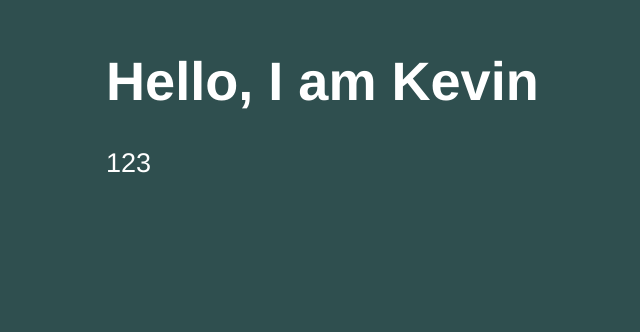
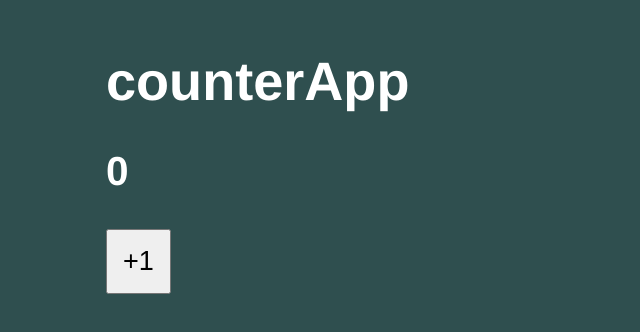
Before and after one commit to KevinUmayam/03-counter-app-vite, a React (Vite) app: page / in a window 1280 px wide. Shown: the part 134-466 px from the top of the page, without its empty margins (42-682 px from the left). Built offline with nearby package versions, Linux system fonts and the light colour scheme.

Commit message:
added the useState hook to the counter component

```diff
--- /dev/null
+++ b/src/counterApp.jsx
@@ -0,0 +1,25 @@
+import PropTypes from 'prop-types'
+import {useState} from 'react'
+
+const CounterApp = () => {
+
+    const [counter, setCounter] = useState(0)
+    const handleAdd = () => {
+        // setCounter(counter + 1)
+        setCounter((c) => c + 1)
+    }
+    return (
+    <>
+        <h1>counterApp</h1>
+        <h2> {counter} </h2>
+        <button onClick={ handleAdd }>
+            +1
+        </button>
+    </>
+    )
+}
+CounterApp.propTypes = {
+  value: PropTypes.number.isRequired,
+}
+
+export default CounterApp
--- a/src/main.jsx
+++ b/src/main.jsx
@@ -1,5 +1,6 @@
 import React from "react";
 import  ReactDOM  from "react-dom/client";
+import CounterApp from "./counterApp";
 import  FirstApp  from "./FirstApp";
 import './styles.css'
 // import HelloWorldApp from "./HelloWorldApp";
@@ -10,6 +11,7 @@
 ReactDOM.createRoot(document.getElementById('root')).render(
     <React.StrictMode>
         {/* <HelloWorldApp/> */}
-        <FirstApp title='Hello, I am Kevin' subTitle={123}/>
+        {/* <FirstApp title='Hello, I am Kevin' subTitle={123}/> */}
+        <CounterApp />
     </React.StrictMode>
 )
--- a/src/styles.css
+++ b/src/styles.css
@@ -6,3 +6,7 @@
 font-size: 1.3rem;
 padding: 70px;
 }
+button {
+    padding: 15px;
+    font-size: 1.3rem;
+}
```
